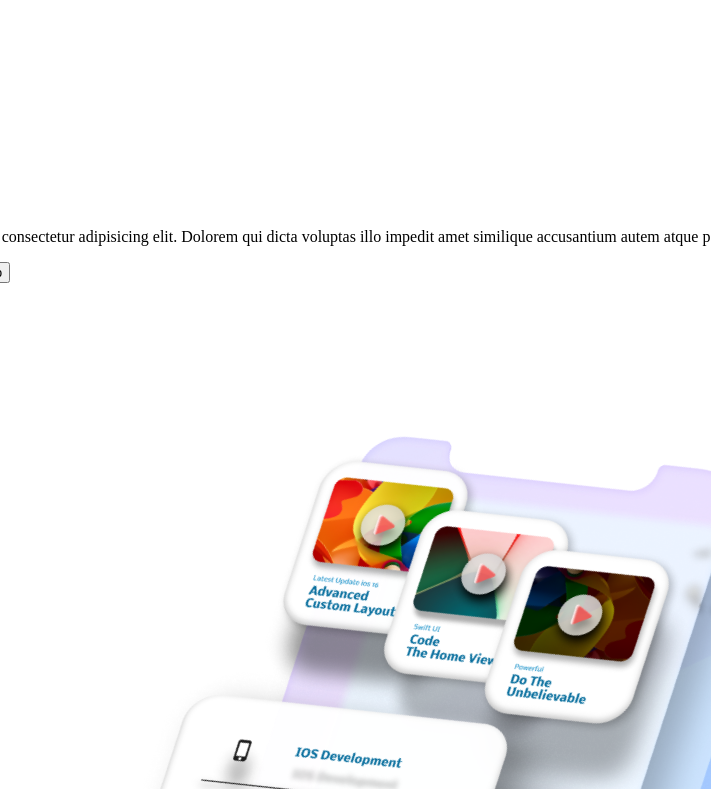
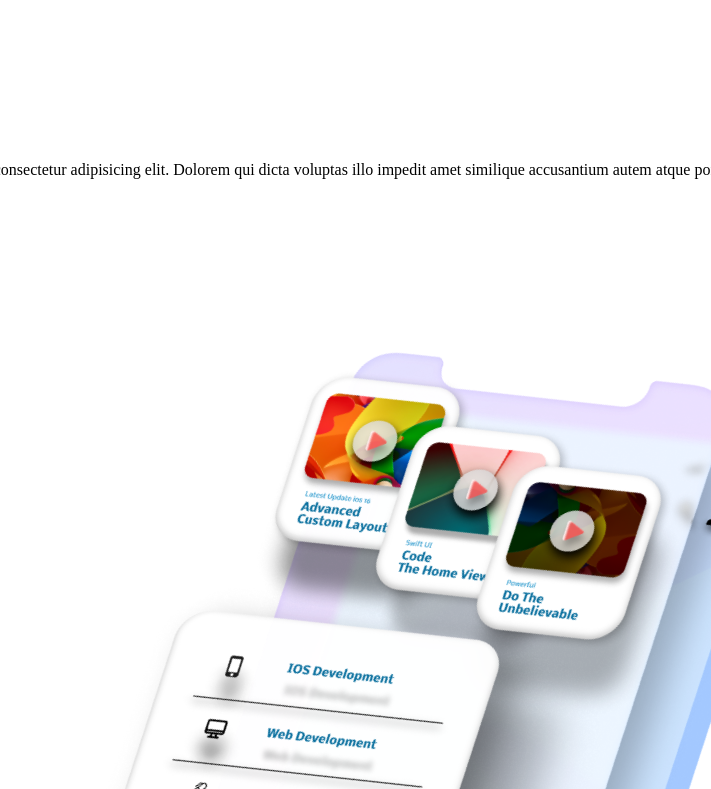
Before and after one commit to Srivastavaj/Website-with-Html-Css, a plain HTML site: page Index.html in a window 1280 px wide. Shown: the part 1105-1894 px from the top of the page, without its empty margins (188-899 px from the left). Drawn offline with Linux system fonts and the light colour scheme.

Commit message:
CSS Added

```diff
--- a/Index.html
+++ b/Index.html
@@ -5,6 +5,7 @@
     <meta charset="UTF-8">
     <meta name="viewport" content="width=device-width, initial-scale=1.0">
     <title>Document</title>
+    <link rel="stylesheet" href="style.css">
 </head>
 
 <body>
--- /dev/null
+++ b/Style.css
@@ -0,0 +1,11 @@
+*{
+    margin: 0;
+    padding: 0;
+    box-sizing: border-box;
+    font-family: 'gilroy';
+}
+
+html, body{
+    height: 100%;
+    width: 100%;
+}
```
Also changed, not shown: 1 other file.
